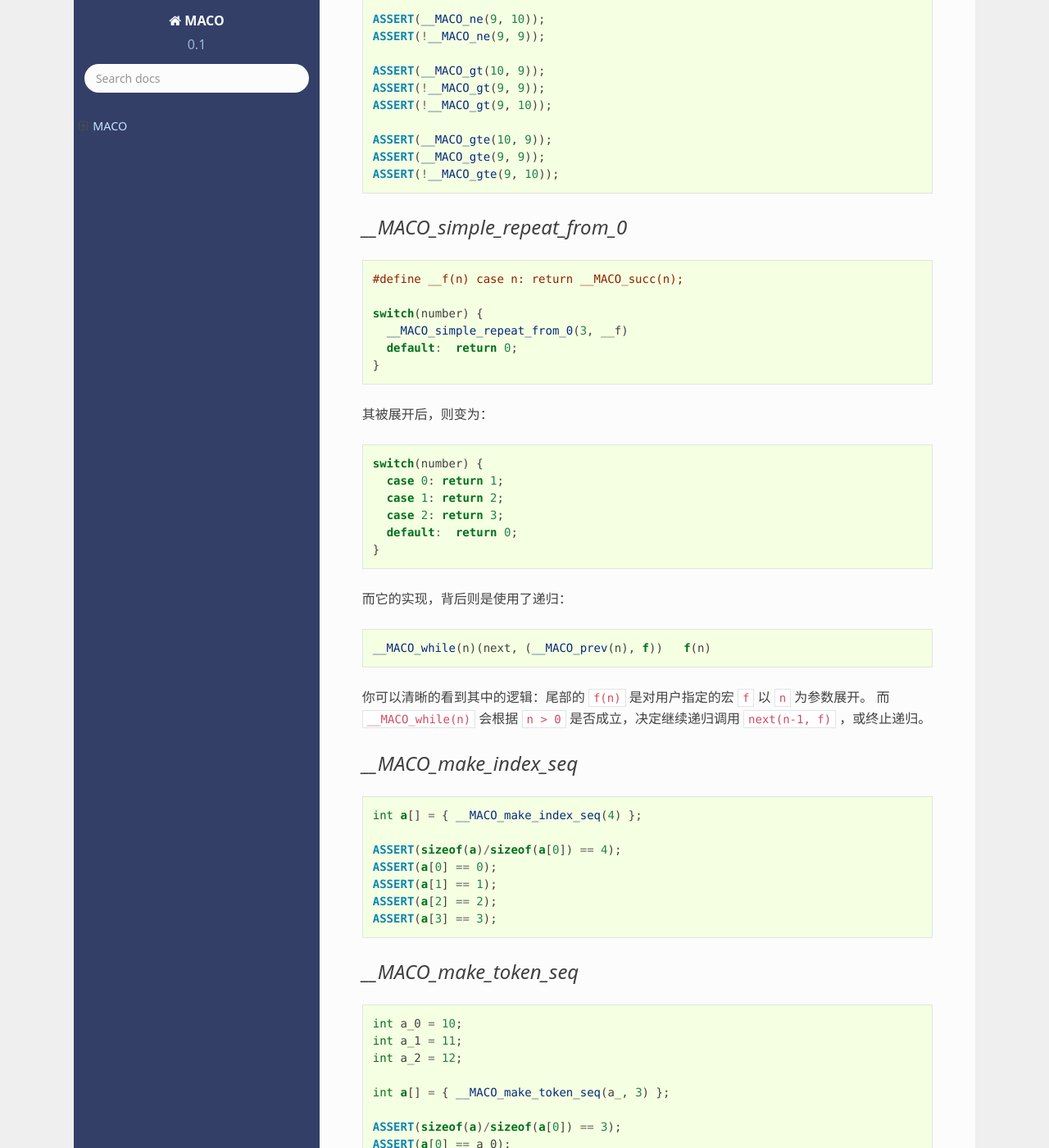
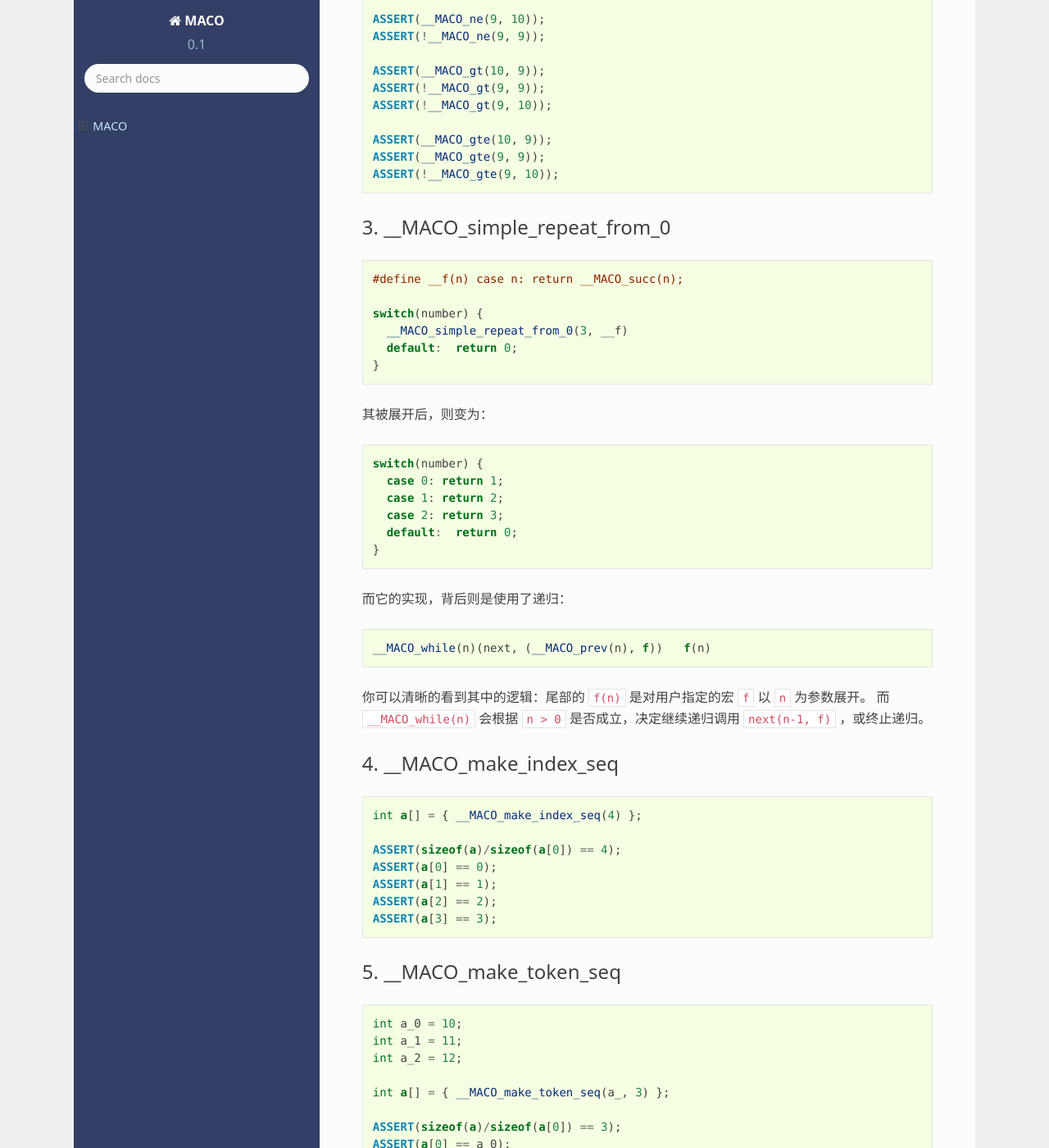
Before and after one commit to godsme/maco, a Sphinx documentation site: the page built from doc/source/index.rst, in a window 1280 px wide and 1400 px high, scrolled down 994 px. Shown: the whole window at 82% size. Built offline with Sphinx 7.4.7 and the Read the Docs theme 2.0.0, drawn with Linux system fonts in a browser that asks for light colours; formulas are drawn with MathJax 3; some of the changed text lies outside the part shown.

Commit message:
added doc

```diff
--- a/doc/source/index.rst
+++ b/doc/source/index.rst
@@ -51,7 +51,7 @@ natural comparison
    ASSERT(__MACO_gte(9, 9));
    ASSERT(!__MACO_gte(9, 10));
 
-`__MACO_simple_repeat_from_0`
+3. __MACO_simple_repeat_from_0
 ---------------------------------------
 
 .. code-block:: c++
@@ -84,7 +84,7 @@ natural comparison
 你可以清晰的看到其中的逻辑：尾部的 ``f(n)`` 是对用户指定的宏 ``f`` 以 ``n`` 为参数展开。
 而 ``__MACO_while(n)`` 会根据 ``n > 0`` 是否成立，决定继续递归调用 ``next(n-1, f)`` ，或终止递归。
 
-`__MACO_make_index_seq`
+4. __MACO_make_index_seq
 ---------------------------------
 
 .. code-block:: c++
@@ -97,7 +97,7 @@ natural comparison
    ASSERT(a[2] == 2);
    ASSERT(a[3] == 3);
 
-`__MACO_make_token_seq`
+5. __MACO_make_token_seq
 ---------------------------------
 
 .. code-block:: c++
```
Also changed, not shown: other parts of doc/source/index.rst (+5 -5 lines).
